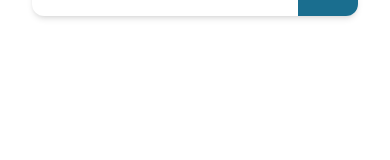
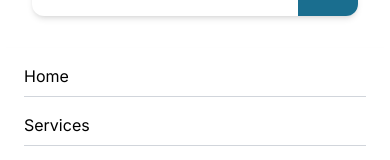
Before and after one commit to CinnamonfirJ/bada-web, a Next.js app: page / in a window 390 px wide. Both pictures are taken after a click on the button 352 px from the left and 30 px from the top of the page. Shown: the part 684-844 px from the top of the page. Built offline with nearby package versions, Linux system fonts and the light colour scheme.

Commit message:
modified:   app/_components/Navbar.tsx

```diff
--- a/app/_components/Navbar.tsx
+++ b/app/_components/Navbar.tsx
@@ -67,6 +67,28 @@ const Navbar = () => {
           See a Demo
         </Button>
       </div>
+
+      {/* Mobile Dropdown Menu */}
+      {isMobileMenuOpen && (
+        <div className='absolute top-full left-0 w-full bg-white shadow-md md:hidden'>
+          <ul className='flex flex-col gap-4 py-4 px-6 capitalize'>
+            {links.map((link, i) => (
+              <li
+                key={i}
+                className='border-b border-gray-300 pb-2 text-black hover:text-blue-600 transition-colors duration-200'
+              >
+                {link.name}
+              </li>
+            ))}
+          </ul>
+          <div className='flex flex-col gap-4 py-4 px-6'>
+            <Button to='/home'>Login</Button>
+            <Button to='/home' variant={"primary"}>
+              See a Demo
+            </Button>
+          </div>
+        </div>
+      )}
     </div>
   );
 };
```
